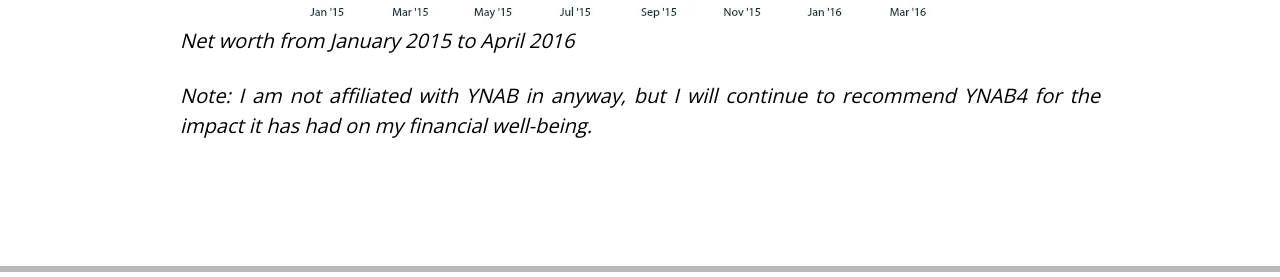
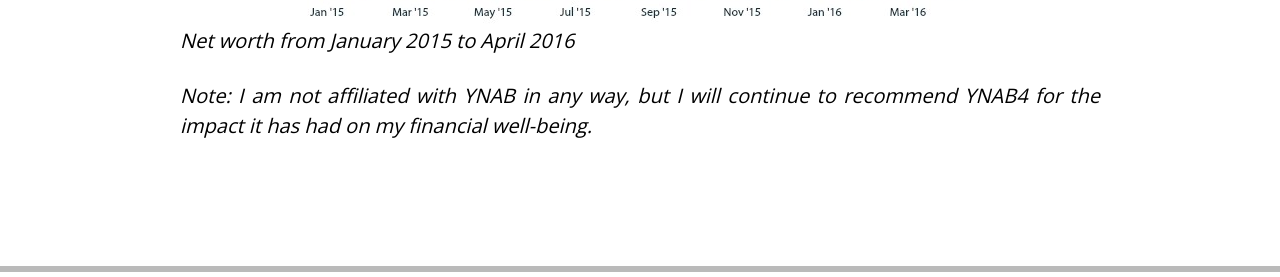
Before and after one commit to CameronD17/blog, a Jekyll site: the page built from _posts/2016-05-03-ynab.markdown, in a window 1280 px wide and 900 px high, scrolled down 2927 px. Shown: the part 178-455 px from the top of the window. Built offline with Jekyll 4.4.1, drawn with Linux system fonts in a browser that asks for light colours; nearby versions of some CDN libraries; some of the changed lines change nothing that is shown; some of the changed text lies outside the part shown.

Commit message:
Typo fixes in blog post 'YNAB' and modification to the date in post layout

```diff
--- a/_layouts/post.html
+++ b/_layouts/post.html
@@ -24,7 +24,7 @@
                                                 {{ page.title }}
                                             </h1>
                                             <div class="post-details intro-text">
-                                                {{ page.date | date: "%d %B" }} | <abbr title="{{ page.content | number_of_words }} words">{{ wordcount | divided_by: 200 | plus: 1 }} min{% if wordcount > 200 %}s{% endif %}</abbr><br />
+                                                {{ page.date | date: "%d %B %Y" }} | <abbr title="{{ page.content | number_of_words }} words">{{ wordcount | divided_by: 200 | plus: 1 }} min{% if wordcount > 200 %}s{% endif %}</abbr><br />
                                                 {% for tag in page.tags %}
                                                     <a href="{{ site.baseurl }}#{{tag}}">{{tag}}{% if tag == "charlie" %} <i class="fa fa-paw fa-fw"></i>{% endif %}</a>{% unless post.tags.size == 1 %}{% if forloop.rindex0 == 1 %} &{% elsif forloop.last == false %}, {% endif %}{% endunless %}
                                                 {% endfor %}
--- a/_posts/2016-05-03-ynab.markdown
+++ b/_posts/2016-05-03-ynab.markdown
@@ -2,7 +2,7 @@
 layout:     post
 title:      "YNAB"
 date:       2016-05-03 12:00:00 +0000
-tags:       productivity finance review
+tags:       productivity review
 ---
 
 If you met me in person sometime in the last year or so, engaged in conversation with me about personal finance, or even just made an off-hand comment about budgeting or not having enough money, chances are I'll have mentioned (okay, let's be honest, forced down your throat) the benefits of the budgeting software [YNAB][ynab-home-link] - You Need A Budget.
@@ -48,7 +48,7 @@
 ![Net worth Jan-15 to Apr-16]({{site.baseurl}}assets/img/ynab-net-worth.jpg)
 *Net worth from January 2015 to April 2016*
 
-*Note: I am not affiliated with YNAB in anyway, but I will continue to recommend YNAB4 for the impact it has had on my financial well-being.*
+*Note: I am not affiliated with YNAB in any way, but I will continue to recommend YNAB4 for the impact it has had on my financial well-being.*
 
 [ynab-home-link]: http://www.youneedabudget.com
 [ynab-classic-four-rules]: http://classic.youneedabudget.com/method/rule-one
```
